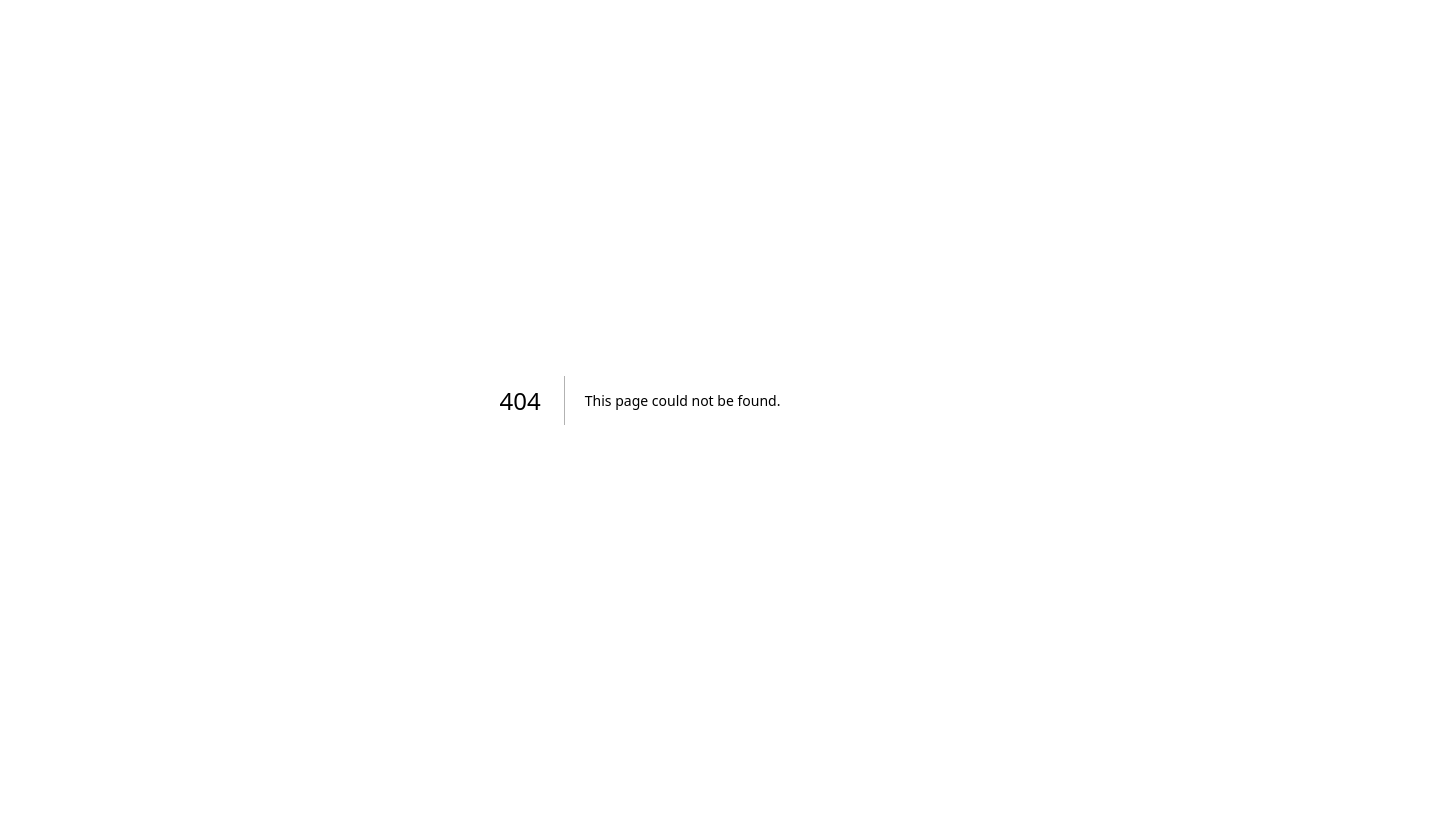
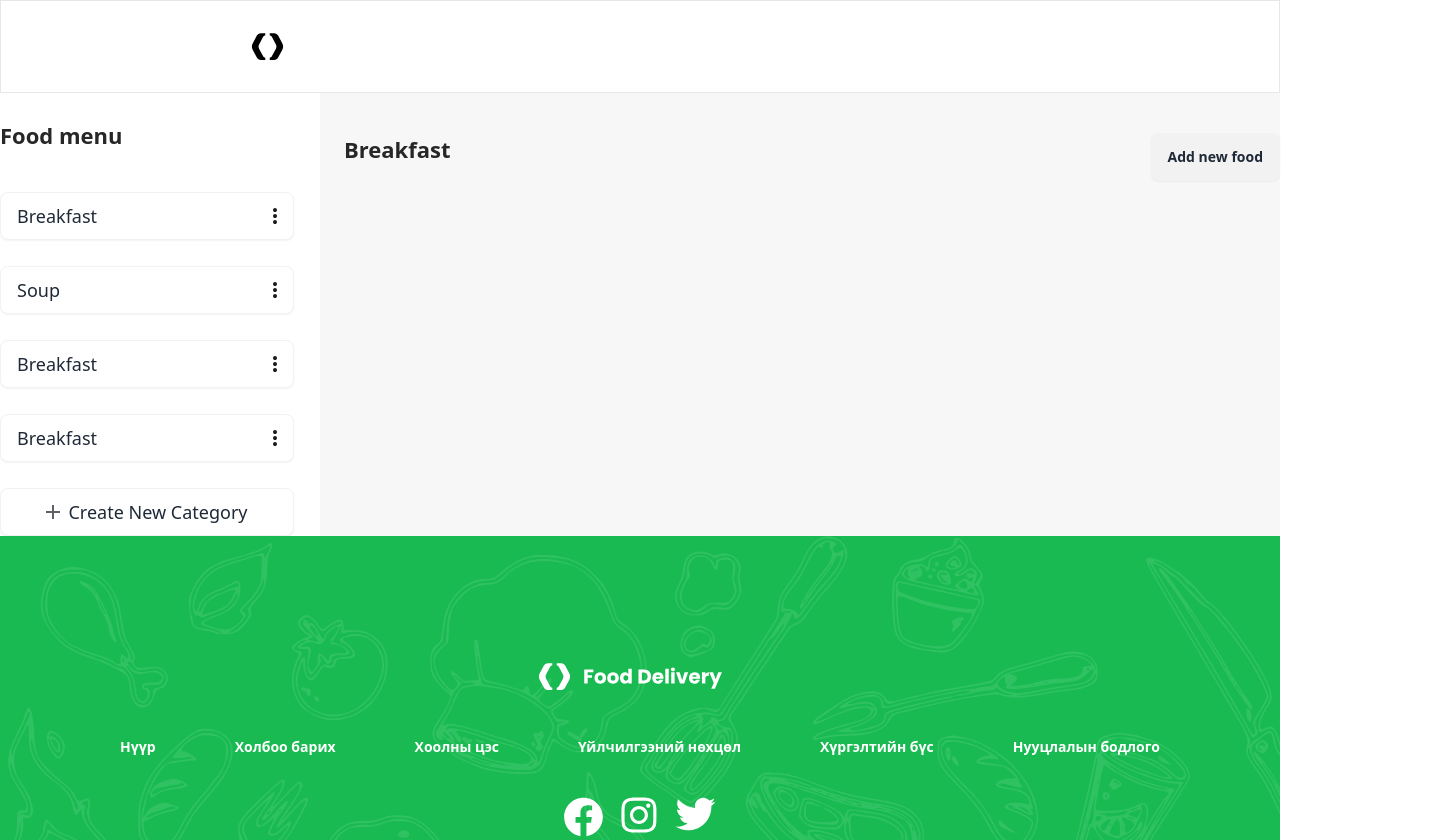
Before and after one commit to derrick-munkhbat/food-delivery-team7, a Next.js app in the folder ui/: page /admin/admin-menu in a window 1280 px wide. Before the commit this address had no page. Shown: the top 840 px of the page, 1440 px wide, since content can reach past the window. Before the commit the page ends 800 px from the top, so only its background shows below. Built offline with nearby package versions, Linux system fonts and the light colour scheme.

Commit message:
admin panel/add menu edited

```diff
--- /dev/null
+++ b/ui/public/Icons/AddIcon.tsx
@@ -0,0 +1,13 @@
+export function AddIcon() {
+  return (
+    <svg
+      width="14"
+      height="14"
+      viewBox="0 0 14 14"
+      fill="none"
+      xmlns="http://www.w3.org/2000/svg"
+    >
+      <path d="M6 8H0V6H6V0H8V6H14V8H8V14H6V8Z" fill="#5E6166" />
+    </svg>
+  );
+}
--- /dev/null
+++ b/ui/public/Icons/DetailIcon.tsx
@@ -0,0 +1,16 @@
+export function DetailIcon() {
+  return (
+    <svg
+      width="4"
+      height="16"
+      viewBox="0 0 4 16"
+      fill="none"
+      xmlns="http://www.w3.org/2000/svg"
+    >
+      <path
+        d="M2 16C1.45 16 0.979167 15.8042 0.5875 15.4125C0.195833 15.0208 0 14.55 0 14C0 13.45 0.195833 12.9792 0.5875 12.5875C0.979167 12.1958 1.45 12 2 12C2.55 12 3.02083 12.1958 3.4125 12.5875C3.80417 12.9792 4 13.45 4 14C4 14.55 3.80417 15.0208 3.4125 15.4125C3.02083 15.8042 2.55 16 2 16ZM2 10C1.45 10 0.979167 9.80417 0.5875 9.4125C0.195833 9.02083 0 8.55 0 8C0 7.45 0.195833 6.97917 0.5875 6.5875C0.979167 6.19583 1.45 6 2 6C2.55 6 3.02083 6.19583 3.4125 6.5875C3.80417 6.97917 4 7.45 4 8C4 8.55 3.80417 9.02083 3.4125 9.4125C3.02083 9.80417 2.55 10 2 10ZM2 4C1.45 4 0.979167 3.80417 0.5875 3.4125C0.195833 3.02083 0 2.55 0 2C0 1.45 0.195833 0.979167 0.5875 0.5875C0.979167 0.195833 1.45 0 2 0C2.55 0 3.02083 0.195833 3.4125 0.5875C3.80417 0.979167 4 1.45 4 2C4 2.55 3.80417 3.02083 3.4125 3.4125C3.02083 3.80417 2.55 4 2 4Z"
+        fill="#1C1B1F"
+      />
+    </svg>
+  );
+}
--- a/ui/public/Social/FacebookIcon.tsx
+++ b/ui/public/Social/FacebookIcon.tsx
@@ -1,5 +1,6 @@
 export function FacebookLogo() {
   return (
+    <a href="https://www.facebook.com/">
       <svg
         width="39"
         height="40"
@@ -12,5 +13,6 @@ export function FacebookLogo() {
           fill="white"
         />
       </svg>
+    </a>
   );
 }
--- a/ui/public/Social/InstagramIcon.tsx
+++ b/ui/public/Social/InstagramIcon.tsx
@@ -1,5 +1,6 @@
 export function InstagramLogo() {
   return (
+    <a href="https://www.instagram.com/">
       <svg
         width="36"
         height="36"
@@ -12,5 +13,6 @@ export function InstagramLogo() {
           fill="white"
         />
       </svg>
+    </a>
   );
 }
--- a/ui/public/Social/TwitterIcon.tsx
+++ b/ui/public/Social/TwitterIcon.tsx
@@ -1,7 +1,18 @@
 export function TwitterLogo() {
-    return (
-<svg width="41" height="34" viewBox="0 0 41 34" fill="none" xmlns="http://www.w3.org/2000/svg">
-<path d="M36.3594 8.875C36.3594 9.26562 36.3594 9.57812 36.3594 9.96875C36.3594 20.8281 28.1562 33.25 13.0781 33.25C8.39062 33.25 4.09375 31.9219 0.5 29.5781C1.125 29.6562 1.75 29.7344 2.45312 29.7344C6.28125 29.7344 9.79688 28.4062 12.6094 26.2188C9.01562 26.1406 5.96875 23.7969 4.95312 20.5156C5.5 20.5938 5.96875 20.6719 6.51562 20.6719C7.21875 20.6719 8 20.5156 8.625 20.3594C4.875 19.5781 2.0625 16.2969 2.0625 12.3125V12.2344C3.15625 12.8594 4.48438 13.1719 5.8125 13.25C3.54688 11.7656 2.14062 9.26562 2.14062 6.45312C2.14062 4.89062 2.53125 3.48438 3.23438 2.3125C7.29688 7.23438 13.3906 10.5156 20.1875 10.9062C20.0312 10.2812 19.9531 9.65625 19.9531 9.03125C19.9531 4.5 23.625 0.828125 28.1562 0.828125C30.5 0.828125 32.6094 1.76562 34.1719 3.40625C35.9688 3.01562 37.7656 2.3125 39.3281 1.375C38.7031 3.32812 37.4531 4.89062 35.7344 5.90625C37.375 5.75 39.0156 5.28125 40.4219 4.65625C39.3281 6.29688 37.9219 7.70312 36.3594 8.875Z" fill="white"/>
-</svg>
-    );
-  }
+  return (
+    <a href='https://twitter.com/'>
+      <svg
+        width="41"
+        height="34"
+        viewBox="0 0 41 34"
+        fill="none"
+        xmlns="http://www.w3.org/2000/svg"
+      >
+        <path
+          d="M36.3594 8.875C36.3594 9.26562 36.3594 9.57812 36.3594 9.96875C36.3594 20.8281 28.1562 33.25 13.0781 33.25C8.39062 33.25 4.09375 31.9219 0.5 29.5781C1.125 29.6562 1.75 29.7344 2.45312 29.7344C6.28125 29.7344 9.79688 28.4062 12.6094 26.2188C9.01562 26.1406 5.96875 23.7969 4.95312 20.5156C5.5 20.5938 5.96875 20.6719 6.51562 20.6719C7.21875 20.6719 8 20.5156 8.625 20.3594C4.875 19.5781 2.0625 16.2969 2.0625 12.3125V12.2344C3.15625 12.8594 4.48438 13.1719 5.8125 13.25C3.54688 11.7656 2.14062 9.26562 2.14062 6.45312C2.14062 4.89062 2.53125 3.48438 3.23438 2.3125C7.29688 7.23438 13.3906 10.5156 20.1875 10.9062C20.0312 10.2812 19.9531 9.65625 19.9531 9.03125C19.9531 4.5 23.625 0.828125 28.1562 0.828125C30.5 0.828125 32.6094 1.76562 34.1719 3.40625C35.9688 3.01562 37.7656 2.3125 39.3281 1.375C38.7031 3.32812 37.4531 4.89062 35.7344 5.90625C37.375 5.75 39.0156 5.28125 40.4219 4.65625C39.3281 6.29688 37.9219 7.70312 36.3594 8.875Z"
+          fill="white"
+        />
+      </svg>
+    </a>
+  );
+}
--- /dev/null
+++ b/ui/src/pages/admin/admin-menu.tsx
@@ -0,0 +1,46 @@
+import { Header } from "@/components/Header";
+import { Footer } from "@/components/Footer";
+import { DetailIcon } from "../../../public/Icons/DetailIcon";
+import { AddIcon } from "../../../public/Icons/AddIcon";
+
+export default function AdminMenu() {
+  return (
+    <div className="bg-white">
+      <Header />
+      <div className="flex container mx-auto w-full">
+        <div className="w-1/4 pt-[26px] pr-[26px]">
+          <h1 className="text-[22px] text-[#272727] font-bold mb-10">Food menu</h1>
+          <div className="grid gap-[26px]">
+            <button className="btn bg-white justify-between">
+              <p className="text-lg font-medium">Breakfast</p>
+              <DetailIcon />
+            </button>
+            <button className="btn bg-white justify-between">
+              <p className="text-lg font-medium">Soup</p>
+              <DetailIcon />
+            </button>
+            <button className="btn bg-white justify-between">
+              <p className="text-lg font-medium">Breakfast</p>
+              <DetailIcon />
+            </button>
+            <button className="btn bg-white justify-between">
+              <p className="text-lg font-medium">Breakfast</p>
+              <DetailIcon />
+            </button>
+            <button className="btn bg-white">
+              <AddIcon />
+              <p className="text-lg font-medium">Create New Category</p>
+            </button>
+          </div>
+        </div>
+        <div className="w-3/4 bg-[#F7F7F8] pl-6 py-6">
+          <div className="flex justify-between py-4">
+            <h1 className="text-[22px] text-[#272727] font-bold ">Breakfast</h1>
+            <button className="btn">Add new food</button>
+          </div>
+        </div>
+      </div>
+      <Footer />
+    </div>
+  );
+}
--- a/ui/src/pages/index.tsx
+++ b/ui/src/pages/index.tsx
@@ -9,5 +9,4 @@ export default function Home() {
     hello team, this is the homepage.
     <Footer/>
   </div>
-
 )}
```
Also changed, not shown: ui/src/components/Add-menu.tsx (added). Lines whose indentation alone changed are shown as unchanged.
